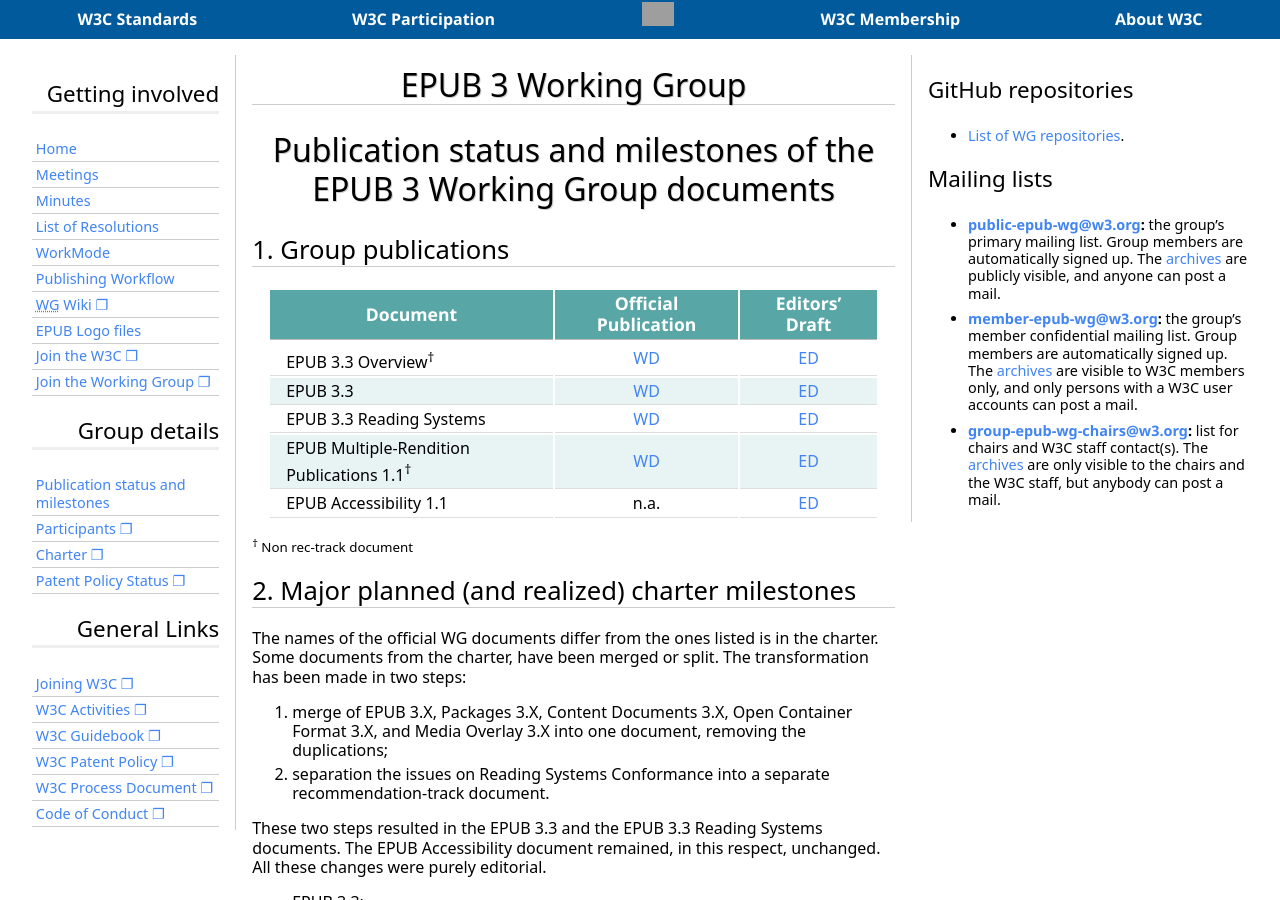
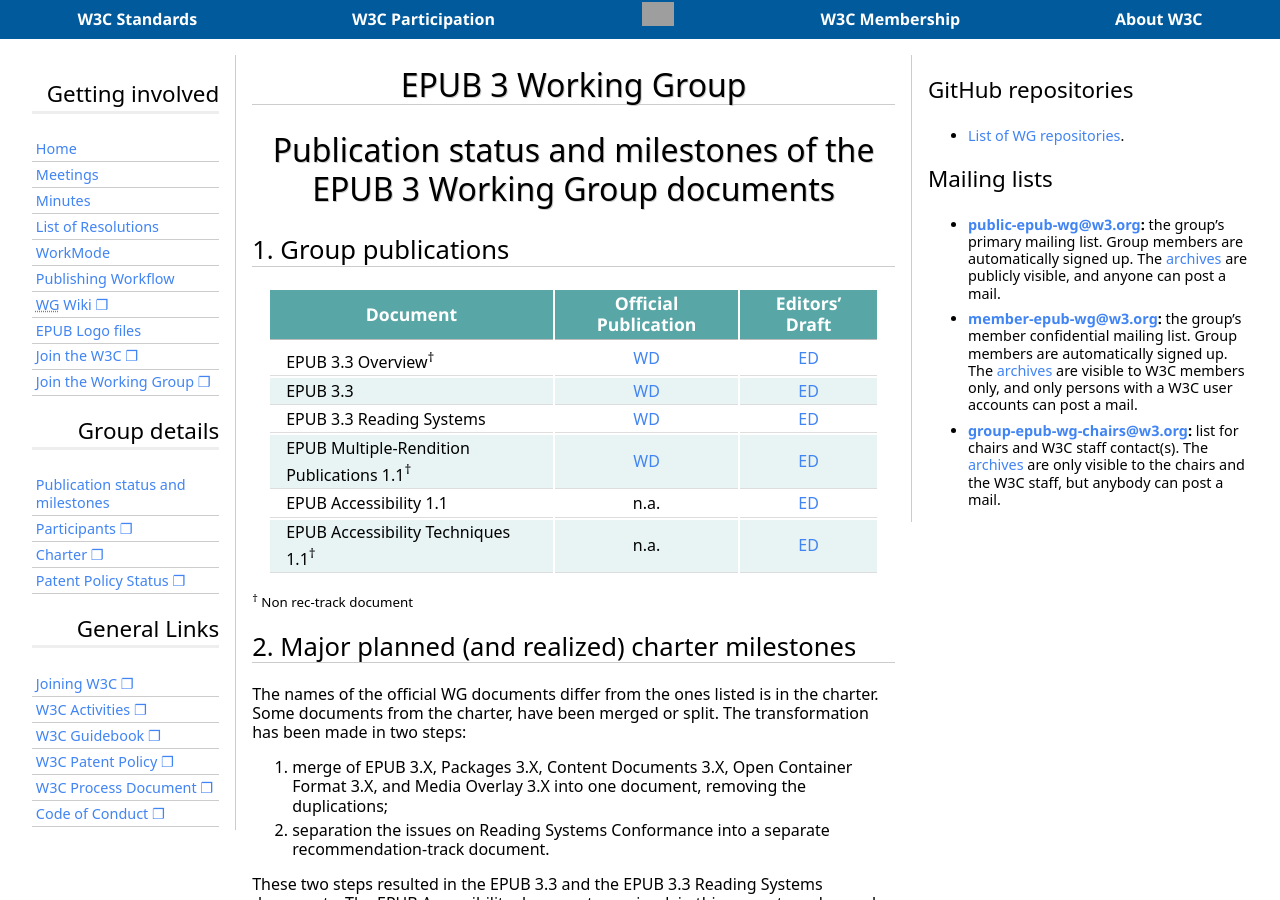
Before and after one commit to w3c/epub-wg, a Jekyll site: the page built from PublStatus.md, in a window 1280 px wide and 900 px high. Built offline with Jekyll 4.4.1, drawn with Linux system fonts in a browser that asks for light colours; some web fonts are replaced; our own code applies the rules of GitHub Pages for plain Markdown files; grey boxes are pictures that could not be loaded.

Commit message:
Added the a11 techniques to the list of WG documents

```diff
--- a/PublStatus.md
+++ b/PublStatus.md
@@ -11,10 +11,11 @@
 | Document | Official Publication | Editors’ Draft |
 |----------|:--------------:|:-----------------:|
 | EPUB 3.3 Overview<sup>†<sup>   | [WD](https://www.w3.org/TR/epub-overview-33/) | [ED](https://w3c.github.io/epub-specs/epub33/overview/)
-| EPUB 3.3                       |  [WD](https://www.w3.org/TR/epub-33/) | [ED](https://w3c.github.io/epub-specs/epub33/core/)
-| EPUB 3.3 Reading Systems       |  [WD](https://www.w3.org/TR/epub-rs-33/) | [ED](https://w3c.github.io/epub-specs/epub33/rs/)
+| EPUB 3.3                       | [WD](https://www.w3.org/TR/epub-33/) | [ED](https://w3c.github.io/epub-specs/epub33/core/)
+| EPUB 3.3 Reading Systems       | [WD](https://www.w3.org/TR/epub-rs-33/) | [ED](https://w3c.github.io/epub-specs/epub33/rs/)
 | EPUB Multiple-Rendition Publications 1.1<sup>†<sup> | [WD](https://www.w3.org/TR/epub-multi-rend-11/) | [ED](https://w3c.github.io/epub-specs/epub33/rs/)
 | EPUB Accessibility 1.1         |  n.a. | [ED](https://w3c.github.io/epub-specs/epub33/a11y/)
+| EPUB Accessibility Techniques 1.1<sup>†<sup>  |  n.a. | [ED](https://w3c.github.io/epub-specs/epub33/a11y-tech/)
 {: .zebra}
 
 <sup>†</sup> Non rec-track document
```
